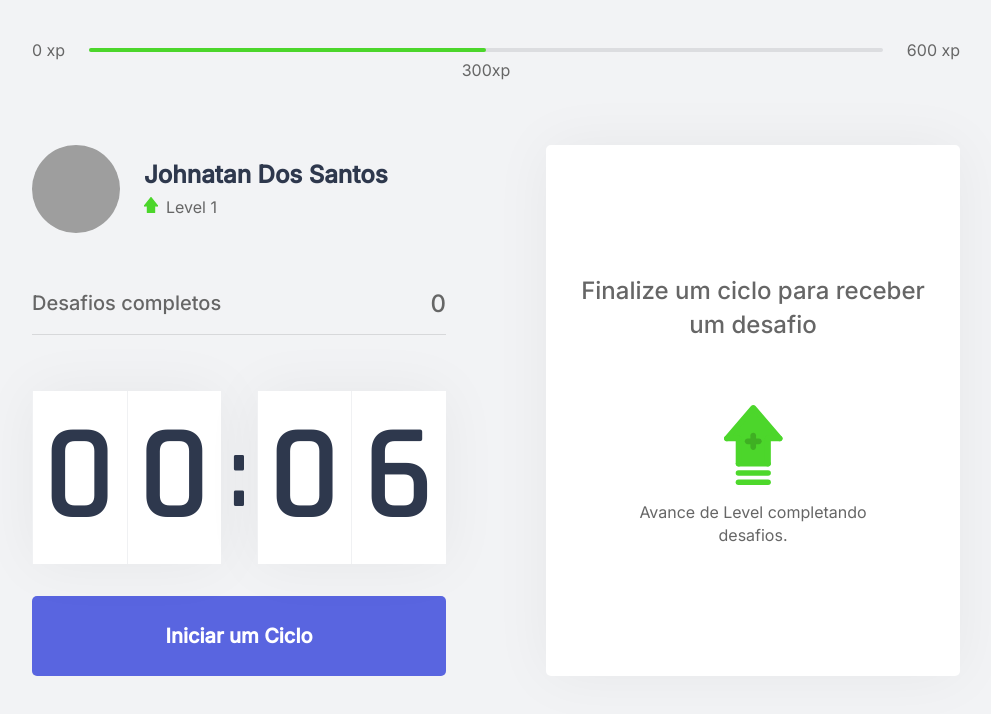
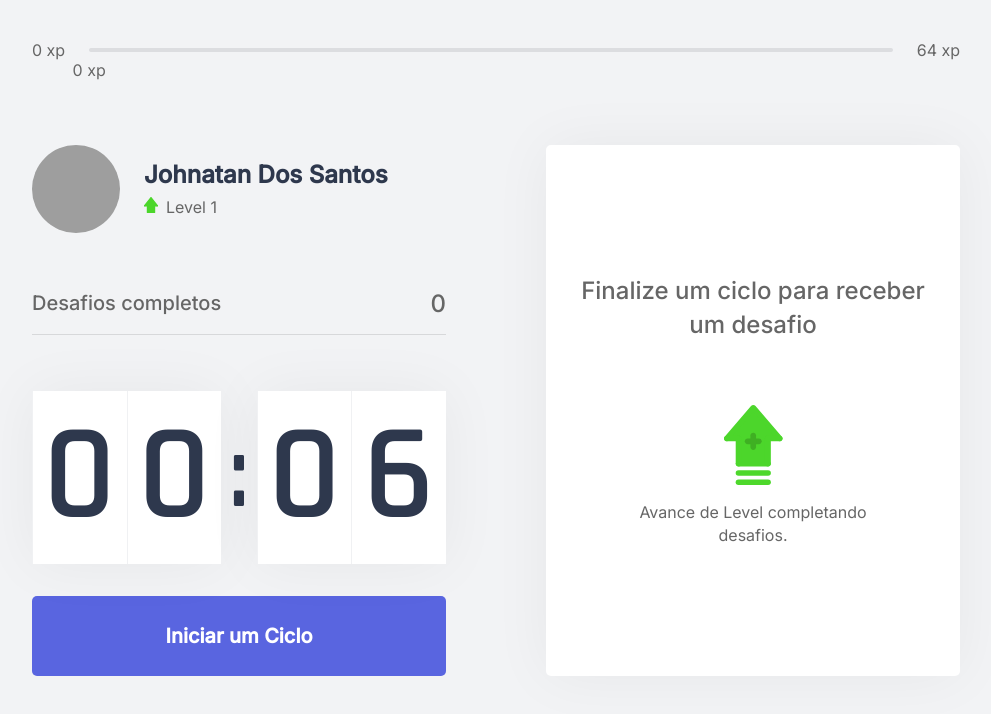
Before and after one commit to Johnbrow10/nlw4-trilha-reactjs, a Next.js app: page / in a window 1280 px wide. Shown: the top 714 px of the page, without its empty margins (144-1135 px from the left). Built offline with nearby package versions, Linux system fonts and the light colour scheme; grey boxes are pictures that could not be loaded.

Commit message:
Criando calculo para estimular quanta experiencia falta  a subur de niver e assim demostrar na barra que estar no front-end

```diff
--- a/src/components/ExperienceBar.tsx
+++ b/src/components/ExperienceBar.tsx
@@ -1,15 +1,24 @@
+import { useContext } from 'react';
+import { ChallengesContext } from '../contexts/ChallengesContext';
 import styles from '../styles/components/ExperienceBar.module.css'
 
 export function ExperienceBar() {
+
+    const { currentExperience, experienceToNextLevel } = useContext(ChallengesContext);
+    // calculo para saber a porcentagem para adquirir experiencia
+    const percentNextLevel = Math.round(currentExperience * 100) / experienceToNextLevel;
+
     return (
         <header className={styles.experienceBar}>
             <span>0 xp</span>
             <div>
-                <div style={{ width: '50%' }} />
+                <div style={{ width: `${percentNextLevel}%` }} />
 
-                <span className={styles.currentExperience} style={{ left: '50%'}}> 300xp</span>
+                <span className={styles.currentExperience} style={{ left: `${percentNextLevel}%` }}>
+                    {currentExperience} xp
+                </span>
             </div>
-            <span>600 xp</span>
+            <span>{experienceToNextLevel} xp</span>
         </header>
     )
 }
```
